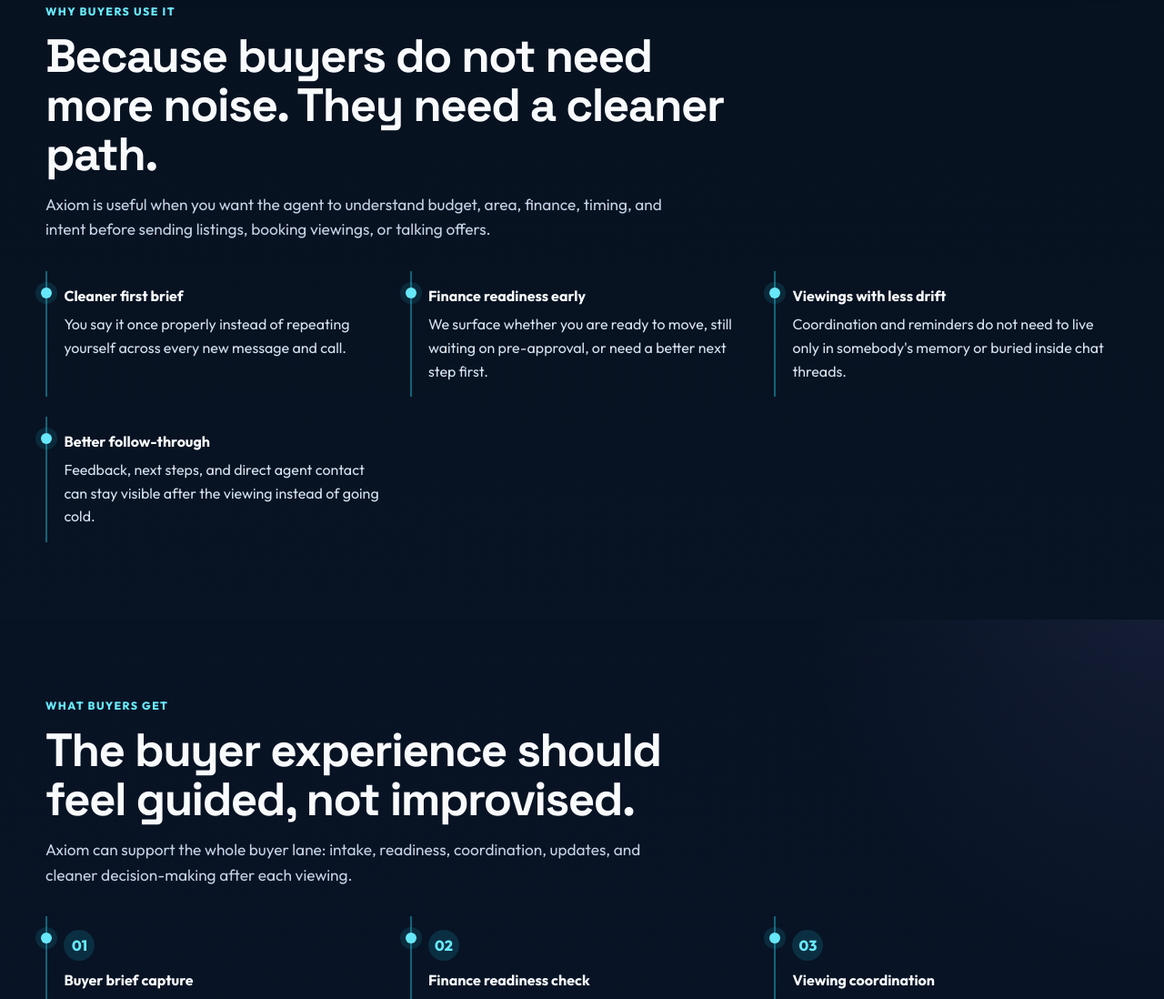
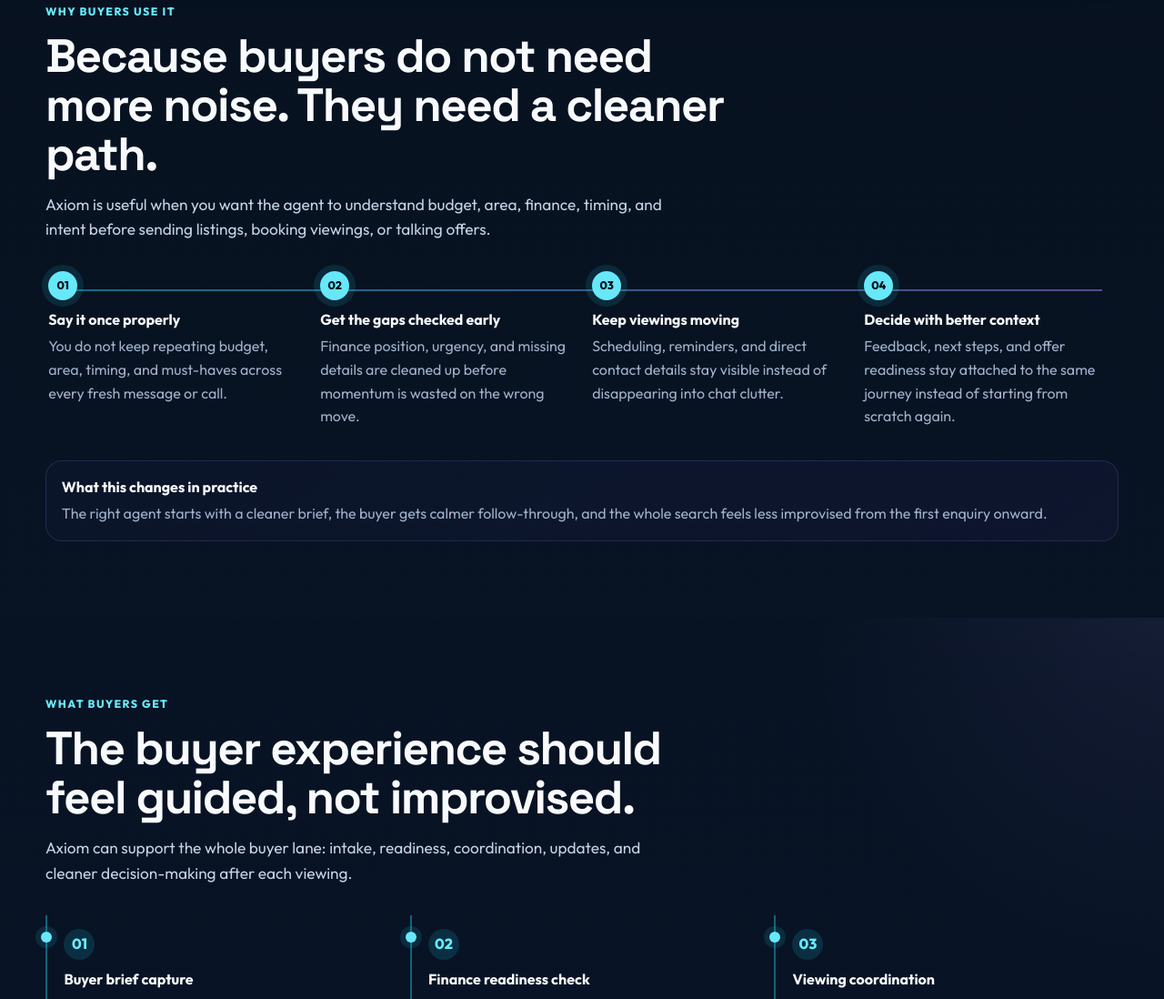
Before and after one commit to Stefan-Roodt/Axiom-Realty-AI, a website: page buyers.html in a window 1280 px wide. Shown: the part 1576-2674 px from the top of the page at 91% size. Drawn offline with Linux system fonts and the light colour scheme.

Commit message:
Refine buyer journey flow and polish route presentation

```diff
--- a/buyers.html
+++ b/buyers.html
@@ -14,8 +14,8 @@
       href="https://fonts.googleapis.com/css2?family=Outfit:wght@300;400;500;600;700;800&family=Space+Grotesk:wght@500;700&display=swap"
       rel="stylesheet"
     />
-    <link rel="stylesheet" href="styles.css" />
-    <link rel="stylesheet" href="route-header.css" />
+    <link rel="stylesheet" href="styles.css?v=20260704-fix2" />
+    <link rel="stylesheet" href="route-header.css?v=20260704-fix2" />
     <style>
       .buyer-stage-board,
       .buyer-support-panel,
@@ -187,6 +187,75 @@
         color: #9fb0c8;
       }
 
+      .buyer-experience-rail {
+        display: grid;
+        grid-template-columns: repeat(4, minmax(0, 1fr));
+        gap: 1rem;
+        position: relative;
+        margin-top: 1.15rem;
+      }
+
+      .buyer-experience-rail::before {
+        content: "";
+        position: absolute;
+        left: 1.15rem;
+        right: 1.15rem;
+        top: 1.25rem;
+        height: 2px;
+        background: linear-gradient(90deg, rgba(34, 211, 238, 0.58), rgba(167, 139, 250, 0.6));
+        opacity: 0.8;
+      }
+
+      .buyer-experience-step {
+        position: relative;
+        z-index: 1;
+        padding: 0 0.2rem;
+      }
+
+      .buyer-experience-step span {
+        display: inline-flex;
+        align-items: center;
+        justify-content: center;
+        width: 32px;
+        height: 32px;
+        margin-bottom: 0.55rem;
+        border-radius: 999px;
+        background: #67e8f9;
+        color: #07111f;
+        font-size: 0.78rem;
+        font-weight: 800;
+        box-shadow: 0 0 0 7px rgba(34, 211, 238, 0.12);
+      }
+
+      .buyer-experience-step strong {
+        display: block;
+        margin-bottom: 0.25rem;
+        color: #f8fafc;
+      }
+
+      .buyer-experience-step p {
+        color: #9fb0c8;
+      }
+
+      .buyer-guidance-note {
+        margin-top: 1.2rem;
+        padding: 1rem 1.05rem;
+        border-radius: 18px;
+        border: 1px solid rgba(167, 139, 250, 0.16);
+        background: linear-gradient(145deg, rgba(12, 22, 42, 0.92), rgba(15, 22, 48, 0.84));
+      }
+
+      .buyer-guidance-note strong {
+        display: block;
+        color: #f8fafc;
+        margin-bottom: 0.22rem;
+      }
+
+      .buyer-guidance-note p {
+        color: #9fb0c8;
+        margin: 0;
+      }
+
       .buyer-support-panel {
         padding: 1.1rem;
       }
@@ -268,6 +337,7 @@
         .buyer-support-strip,
         .buyer-stage-grid,
         .buyer-route-flow,
+        .buyer-experience-rail,
         .buyer-support-grid,
         .buyer-outcome-panel,
         .buyer-outcome-grid {
@@ -282,6 +352,16 @@
           width: 2px;
           height: auto;
           background: linear-gradient(180deg, rgba(34, 211, 238, 0.6), rgba(167, 139, 250, 0.62));
+        }
+
+        .buyer-experience-rail::before {
+          left: 1rem;
+          right: auto;
+          top: 1rem;
+          bottom: 1rem;
+          width: 2px;
+          height: auto;
+          background: linear-gradient(180deg, rgba(34, 211, 238, 0.58), rgba(167, 139, 250, 0.6));
         }
       }
     </style>
@@ -430,23 +510,31 @@
             Axiom is useful when you want the agent to understand budget, area, finance, timing, and intent before sending listings, booking viewings, or talking offers.
           </p>
         </div>
-        <div class="product-pain-grid">
-          <article class="product-pain-card">
-            <strong>Cleaner first brief</strong>
-            <p>You say it once properly instead of repeating yourself across every new message and call.</p>
+        <div class="buyer-experience-rail" aria-label="Buyer journey benefits">
+          <article class="buyer-experience-step">
+            <span>01</span>
+            <strong>Say it once properly</strong>
+            <p>You do not keep repeating budget, area, timing, and must-haves across every fresh message or call.</p>
           </article>
-          <article class="product-pain-card">
-            <strong>Finance readiness early</strong>
-            <p>We surface whether you are ready to move, still waiting on pre-approval, or need a better next step first.</p>
+          <article class="buyer-experience-step">
+            <span>02</span>
+            <strong>Get the gaps checked early</strong>
+            <p>Finance position, urgency, and missing details are cleaned up before momentum is wasted on the wrong move.</p>
           </article>
-          <article class="product-pain-card">
-            <strong>Viewings with less drift</strong>
-            <p>Coordination and reminders do not need to live only in somebody's memory or buried inside chat threads.</p>
+          <article class="buyer-experience-step">
+            <span>03</span>
+            <strong>Keep viewings moving</strong>
+            <p>Scheduling, reminders, and direct contact details stay visible instead of disappearing into chat clutter.</p>
           </article>
-          <article class="product-pain-card">
-            <strong>Better follow-through</strong>
-            <p>Feedback, next steps, and direct agent contact can stay visible after the viewing instead of going cold.</p>
+          <article class="buyer-experience-step">
+            <span>04</span>
+            <strong>Decide with better context</strong>
+            <p>Feedback, next steps, and offer readiness stay attached to the same journey instead of starting from scratch again.</p>
           </article>
+        </div>
+        <div class="buyer-guidance-note">
+          <strong>What this changes in practice</strong>
+          <p>The right agent starts with a cleaner brief, the buyer gets calmer follow-through, and the whole search feels less improvised from the first enquiry onward.</p>
         </div>
       </section>
 
```
